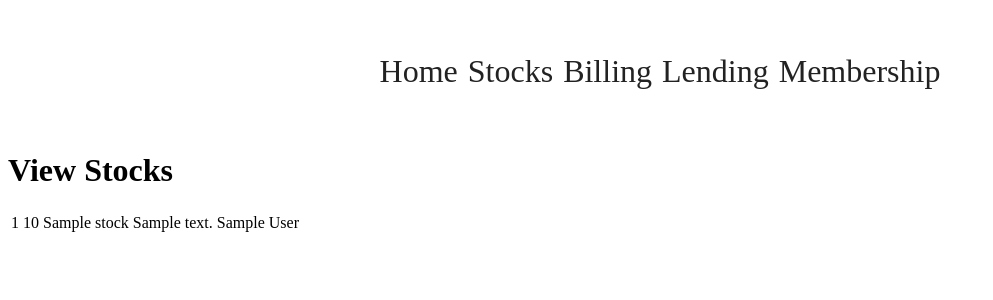
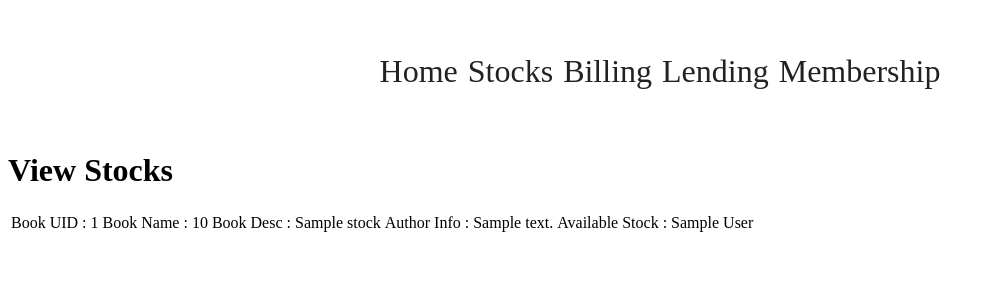
Before and after one commit to prvn-codes/xyz-book-store, a Flask app: page /view_stock in a window 1280 px wide. Shown: the top 300 px of the page, without its empty margins (0-993 px from the left). Run offline with Flask 2, Linux system fonts and the light colour scheme; tables that the repository leaves empty or names only in its code hold one stand-in row (values such as "Sample post").

Commit message:
completed stocks

```diff
--- a/app.py
+++ b/app.py
@@ -1,5 +1,6 @@
 from flask import Flask, render_template, request
 from flaskext.mysql import MySQL
+from pymysql import NULL
 
 app = Flask(__name__)
 
@@ -27,9 +28,22 @@ def stocks_route():
 
     return render_template('stocks.html')
 
-@app.route("/add_stock")
+@app.route("/add_stock",methods=['GET','POST'])
 def add_stock_route():
+    conn = mysql.connect()
+    cursor = conn.cursor()
 
+    if request.method == 'POST':
+        book_name = request.form['book_name']
+        book_desc = request.form['book_desc']
+        author_info = request.form['author_info']
+        stock = request.form['stock']
+        print(book_name + " " + book_desc + " " + author_info)
+        query = f"INSERT INTO book_stock(book_name,book_desc,author_info,stock) VALUES('{book_name}','{book_desc}','{author_info}','{stock}');"
+        cursor.execute(query)
+        conn.commit()
+    cursor.close()
+    conn.close()
     return render_template('add_stocks.html')
 
 @app.route("/update_stock",methods=['GET','POST'])
@@ -39,13 +53,19 @@ def update_stock_route():
     cursor.execute('SELECT * FROM book_stock;')
     results = cursor.fetchall()
     if request.method == 'POST':
-        book_name = request.form.get('select_book_name')
+        book_name = request.form['select_book_name']
         new_stock = request.form['stock_count']
         cursor.execute("select stock from book_stock where book_name='"+book_name+"';")
         old_stock = cursor.fetchone()
-        stock = old_stock[0] + int(new_stock)
-        #print(f"update book_stock set stock = {stock} where book_name = '{book_name}';")
-        cursor.execute(f"update book_stock set stock = {stock} where book_name = '{book_name}';")
+        stock = int(new_stock)
+        if old_stock:
+            stock = old_stock[0] + int(new_stock)
+        query = "UPDATE book_stock SET stock = "+str(stock)+" WHERE book_name = '" + book_name +"';"
+        cursor.execute(query)
+        conn.commit()
+        print(query)
+    cursor.close()
+    conn.close()
     return render_template('update_stocks.html',book_stock=results)
 
 @app.route("/view_stock")
--- a/templates/update_stocks.html
+++ b/templates/update_stocks.html
@@ -14,7 +14,7 @@
   {% include 'header.html' %}
   <div class="update_stock">
     <h1>Update Stocks</h1>
-    <form method="POST">
+    <form method="POST" action="">
       <label for="select_book">Select book : </label>
       <select name="select_book_name" id="select_book">
         {%for book in book_stock %}
--- a/templates/view_stocks.html
+++ b/templates/view_stocks.html
@@ -14,11 +14,11 @@
         <table>
             {%for book in book_stock %}
                 <tr>
-                    <td>{{book[0]}}</td>
-                    <td>{{book[1]}}</td>
-                    <td>{{book[2]}}</td>
-                    <td>{{book[3]}}</td>
-                    <td>{{book[4]}}</td>
+                    <td>Book UID : {{book[0]}}</td>
+                    <td>Book Name : {{book[1]}}</td>
+                    <td>Book Desc : {{book[2]}}</td>
+                    <td>Author Info : {{book[3]}}</td>
+                    <td>Available Stock : {{book[4]}}</td>
                 </tr>
           {%endfor%}
         </table>
```
Also changed, not shown: templates/add_stocks.html (+6 -3 lines), templates/lending.html (+17 -0 lines), templates/membership.html (+18 -0 lines).
